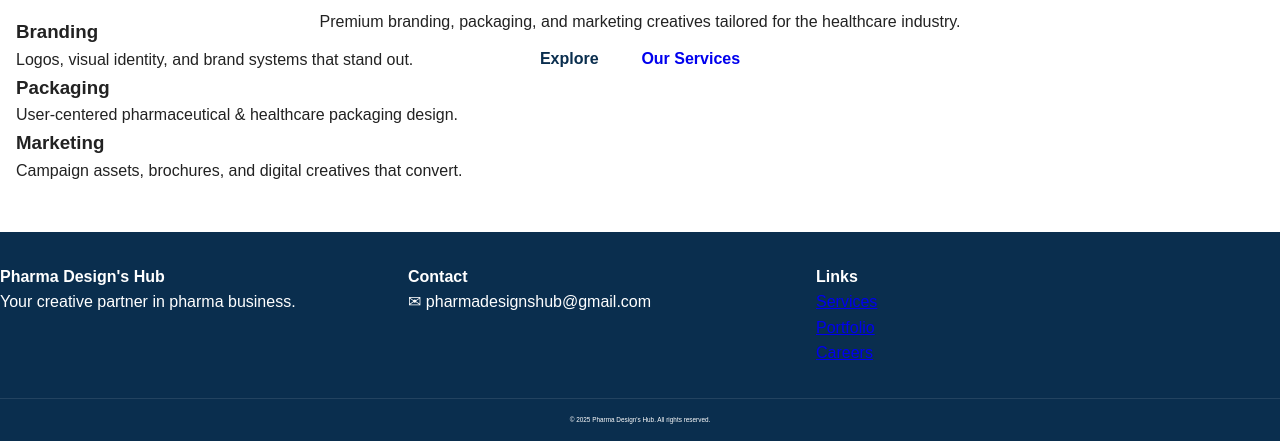
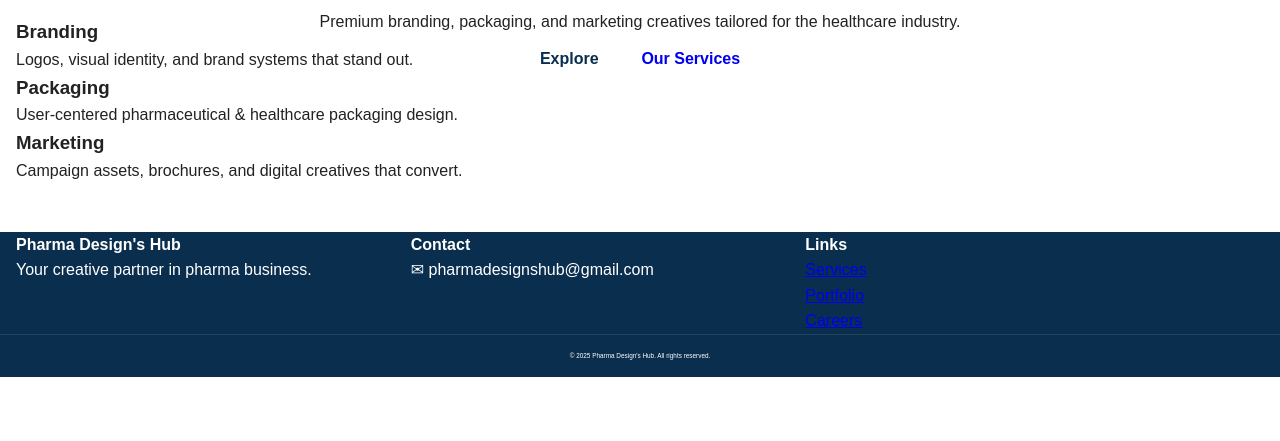
Before and after one commit to pharmadesignshub/pharmadesignshub.github.io, a plain HTML site: page index.html in a window 1280 px wide. Shown: the part 529-970 px from the top of the page. After the commit the page ends 906 px from the top, so only its background shows below. Drawn offline with Linux system fonts and the light colour scheme.

Commit message:
Update style.css

```diff
--- a/style.css
+++ b/style.css
@@ -174,10 +174,14 @@ body {
 }
 
 .footer-grid {
-  display: grid;
-  grid-template-columns: repeat(auto-fit, minmax(200px, 1fr));
-  gap: 1.5rem;
-  padding: 2rem 0;
+  display: flex;
+  flex-wrap: wrap;
+  gap: 1rem;
+}
+
+.footer-grid > div {
+  flex: 1 1 200px; /* Flexible columns */
+  min-width: 150px;
 }
 
 .footer-bottom {
```
